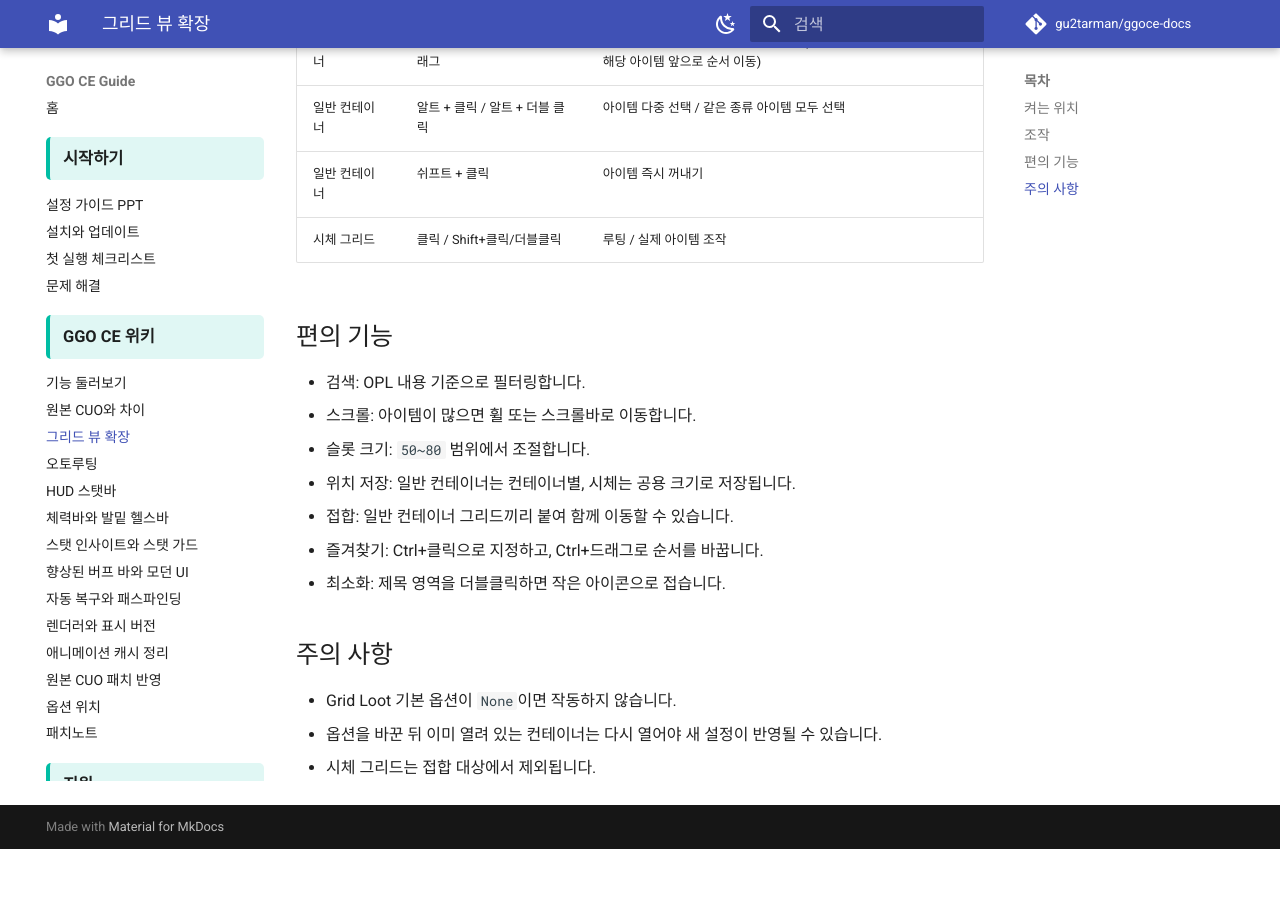
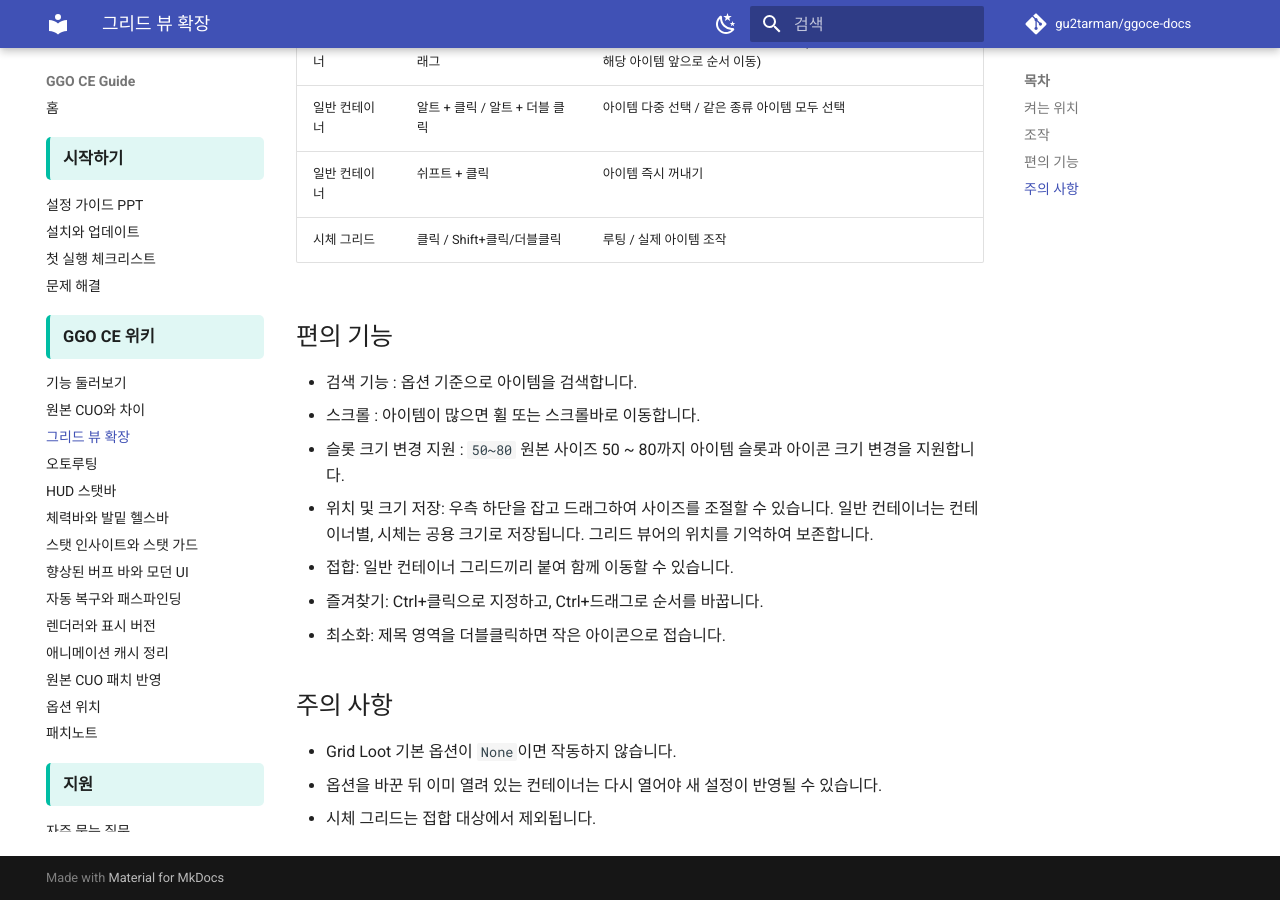
Before and after one commit to gu2tarman/ggoce-docs, an MkDocs documentation site: the page built from docs/ce/grid-view.md, in a window 1280 px wide and 900 px high, scrolled down 590 px. Built offline with MkDocs 1.6.1 and Material for MkDocs 9.7.7, drawn with Linux system fonts in a browser that asks for light colours; comment, search, counter and statistics services are not loaded; before the commit the page ends 1439 px from its top, so only the background shows below that.

Commit message:
docs: update docs/ce/grid-view.md

```diff
--- a/docs/ce/grid-view.md
+++ b/docs/ce/grid-view.md
@@ -24,10 +24,10 @@ title: 그리드 뷰 확장
 
 ## 편의 기능
 
-- 검색: OPL 내용 기준으로 필터링합니다.
-- 스크롤: 아이템이 많으면 휠 또는 스크롤바로 이동합니다.
-- 슬롯 크기: `50~80` 범위에서 조절합니다.
-- 위치 저장: 일반 컨테이너는 컨테이너별, 시체는 공용 크기로 저장됩니다.
+- 검색 기능 : 옵션 기준으로 아이템을 검색합니다.
+- 스크롤 : 아이템이 많으면 휠 또는 스크롤바로 이동합니다.
+- 슬롯 크기 변경 지원 : `50~80` 원본 사이즈 50 ~ 80까지 아이템 슬롯과 아이콘 크기 변경을 지원합니다.
+- 위치 및 크기 저장: 우측 하단을 잡고 드래그하여 사이즈를 조절할 수 있습니다. 일반 컨테이너는 컨테이너별, 시체는 공용 크기로 저장됩니다. 그리드 뷰어의 위치를 기억하여 보존합니다.
 - 접합: 일반 컨테이너 그리드끼리 붙여 함께 이동할 수 있습니다.
 - 즐겨찾기: Ctrl+클릭으로 지정하고, Ctrl+드래그로 순서를 바꿉니다.
 - 최소화: 제목 영역을 더블클릭하면 작은 아이콘으로 접습니다.
```
